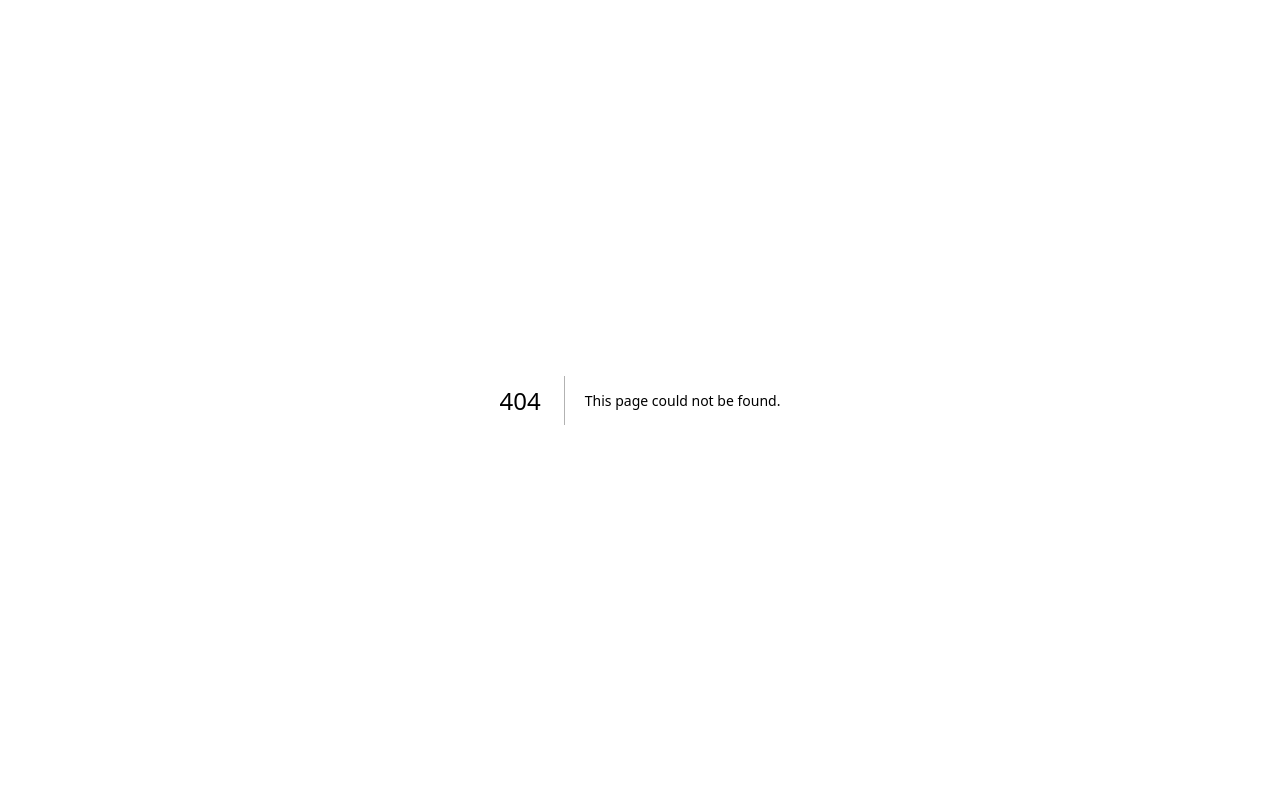
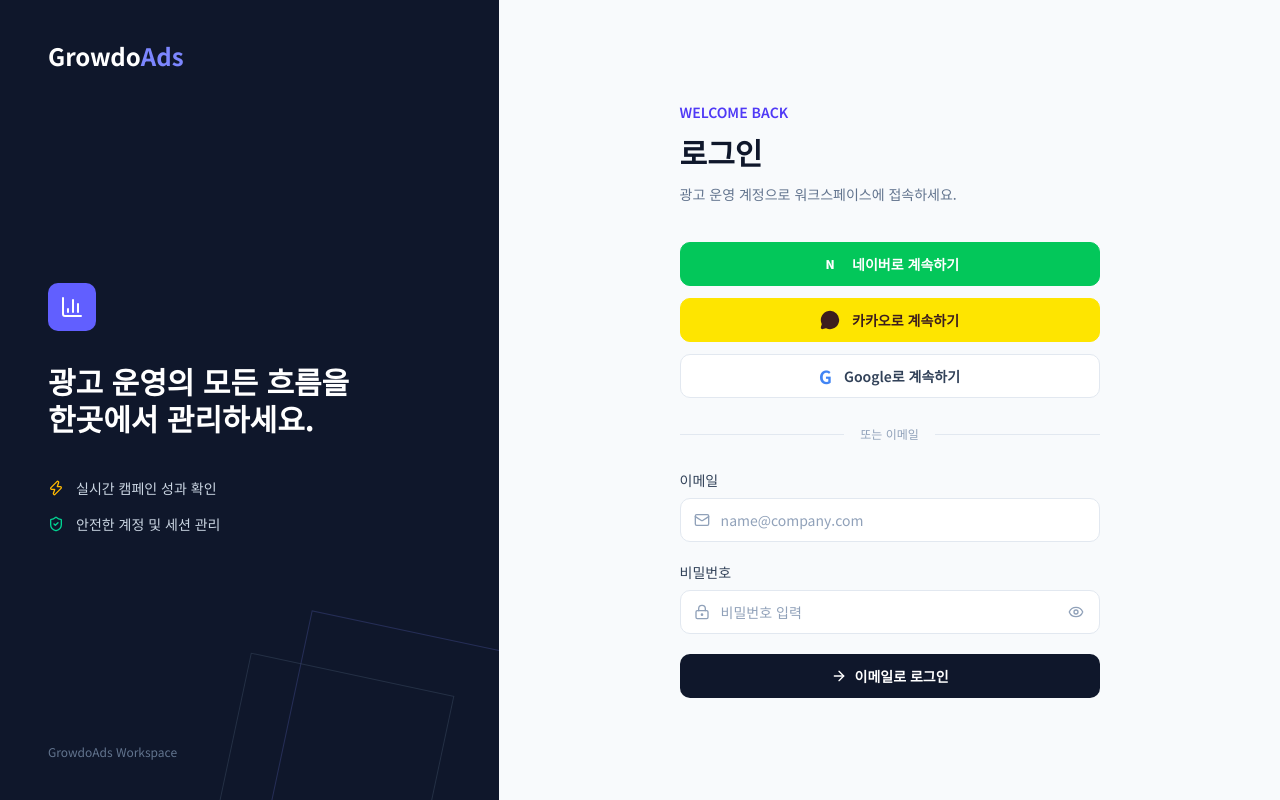
Before and after one commit to Librariann/ads_tech_frontend, a Next.js app: page /login in a window 1280 px wide. Before the commit this address had no page. Built offline with nearby package versions, Linux system fonts and the light colour scheme; no server answers.

Commit message:
Add authentication login page

```diff
--- /dev/null
+++ b/app/login/page.tsx
@@ -0,0 +1,89 @@
+import { cookies } from "next/headers";
+import type { Metadata } from "next";
+import { redirect } from "next/navigation";
+import { BarChart3, ShieldCheck, Zap } from "lucide-react";
+
+import { LoginForm } from "@/components/auth/login-form";
+import {
+  ACCESS_TOKEN_COOKIE,
+  REFRESH_TOKEN_COOKIE,
+} from "@/lib/auth/server";
+
+const errorMessages: Record<string, string> = {
+  backend: "인증 서버에 연결할 수 없습니다. 서버 상태를 확인해 주세요.",
+  provider: "지원하지 않는 로그인 방식입니다.",
+  session: "로그인 세션이 만료되었습니다. 다시 로그인해 주세요.",
+};
+
+export const metadata: Metadata = {
+  title: "로그인",
+};
+
+export default async function LoginPage({
+  searchParams,
+}: {
+  searchParams: Promise<{ error?: string }>;
+}) {
+  const { error } = await searchParams;
+  const cookieStore = await cookies();
+  if (
+    error !== "backend" &&
+    (cookieStore.has(ACCESS_TOKEN_COOKIE) ||
+      cookieStore.has(REFRESH_TOKEN_COOKIE))
+  ) {
+    redirect("/");
+  }
+
+  return (
+    <main className="grid min-h-screen bg-slate-50 lg:grid-cols-[minmax(320px,0.78fr)_1.22fr]">
+      <aside className="relative overflow-hidden bg-slate-900 px-6 py-6 text-white sm:px-10 lg:flex lg:flex-col lg:justify-between lg:px-12 lg:py-10">
+        <div className="relative z-10">
+          <p className="text-2xl font-bold">
+            Growdo<span className="text-indigo-400">Ads</span>
+          </p>
+        </div>
+
+        <div className="relative z-10 hidden max-w-md lg:block">
+          <div className="mb-8 flex size-12 items-center justify-center rounded-lg bg-indigo-500">
+            <BarChart3 aria-hidden="true" className="size-6" />
+          </div>
+          <h2 className="text-3xl font-bold leading-tight">
+            광고 운영의 모든 흐름을
+            <br />
+            한곳에서 관리하세요.
+          </h2>
+          <div className="mt-10 space-y-4 text-sm text-slate-300">
+            <p className="flex items-center gap-3">
+              <Zap aria-hidden="true" className="size-4 text-amber-400" />
+              실시간 캠페인 성과 확인
+            </p>
+            <p className="flex items-center gap-3">
+              <ShieldCheck
+                aria-hidden="true"
+                className="size-4 text-emerald-400"
+              />
+              안전한 계정 및 세션 관리
+            </p>
+          </div>
+        </div>
+
+        <p className="relative z-10 hidden text-xs text-slate-500 lg:block">
+          GrowdoAds Workspace
+        </p>
+
+        <div
+          aria-hidden="true"
+          className="absolute -bottom-40 -right-24 size-80 rotate-12 border border-indigo-400/20"
+        />
+        <div
+          aria-hidden="true"
+          className="absolute -bottom-20 right-16 size-52 rotate-12 border border-slate-600/40"
+        />
+      </aside>
+
+      <section className="flex items-center justify-center px-5 py-12 sm:px-10 lg:px-16">
+        <LoginForm initialError={error ? errorMessages[error] : undefined} />
+      </section>
+    </main>
+  );
+}
```
